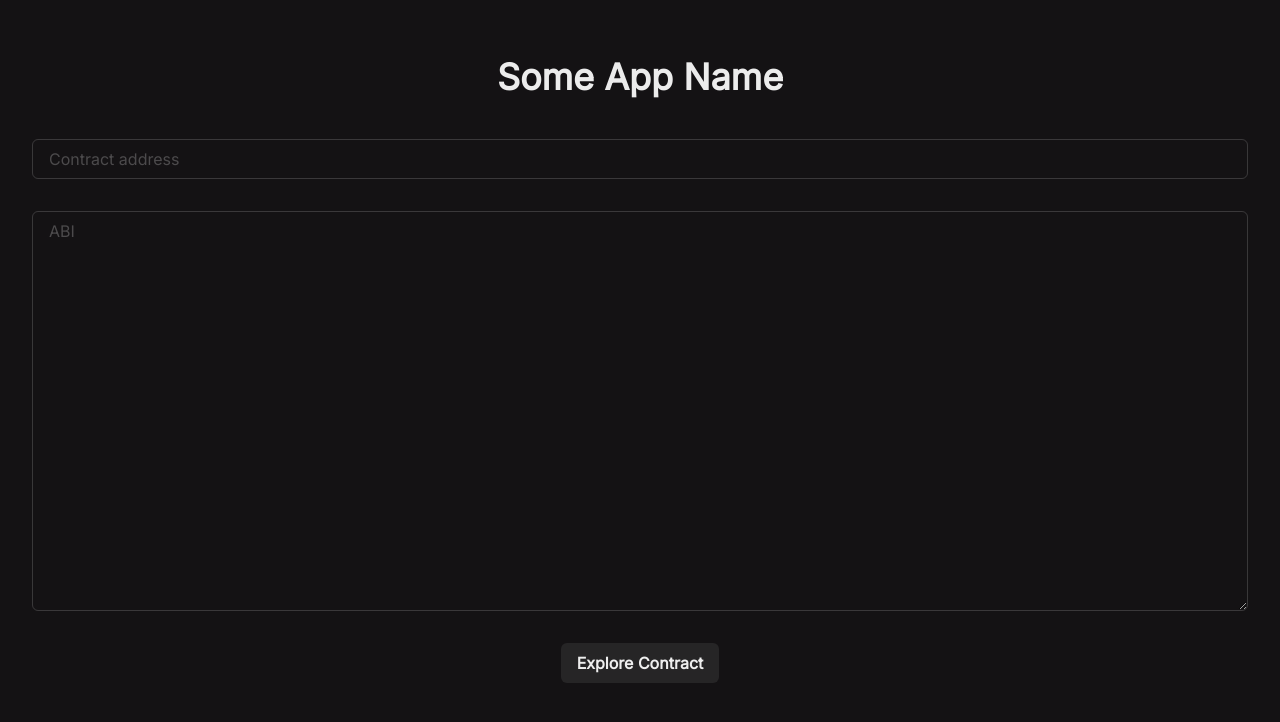
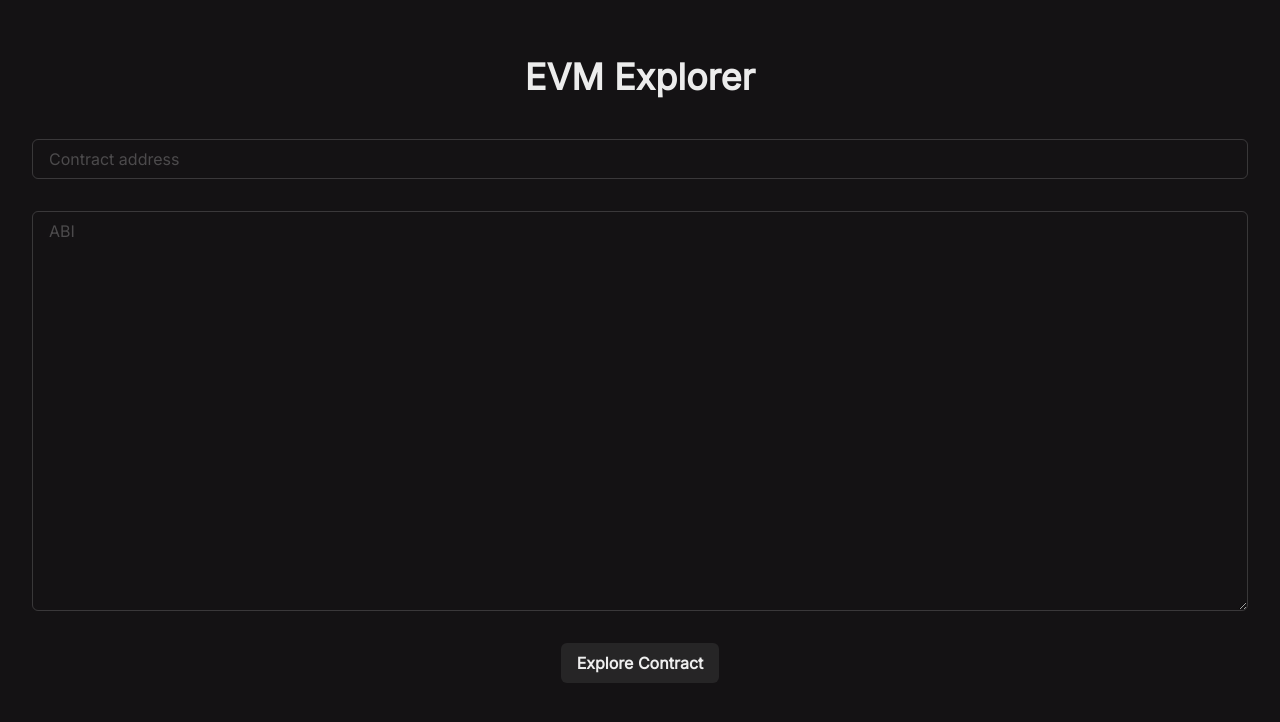
Before and after one commit to dawksh/evm-explorer, a Next.js app: page / in a window 1280 px wide. Shown: the top 722 px of the page. Built offline with nearby package versions, Linux system fonts and the light colour scheme.

Commit message:
feat: add SEO & Branding

```diff
--- a/package.json
+++ b/package.json
@@ -16,6 +16,7 @@
     "ethers": "^5.6.4",
     "framer-motion": "^6.3.0",
     "next": "12.1.5",
+    "next-seo": "^5.4.0",
     "react": "18.0.0",
     "react-dom": "18.0.0"
   },
--- a/pages/_app.tsx
+++ b/pages/_app.tsx
@@ -2,6 +2,7 @@ import type { AppProps } from "next/app";
 import { ChakraProvider, extendTheme } from "@chakra-ui/react";
 import { mode } from "@chakra-ui/theme-tools";
 import "@fontsource/inter";
+import { DefaultSeo } from "next-seo";
 
 const theme = extendTheme({
 	fonts: {
@@ -25,6 +26,19 @@ const theme = extendTheme({
 function MyApp({ Component, pageProps }: AppProps) {
 	return (
 		<ChakraProvider theme={theme}>
+			<DefaultSeo
+				openGraph={{
+					type: "website",
+					locale: "en_IE",
+					url: "https://evm-explorer.vercel.app/",
+					site_name: "EVM Explorer",
+				}}
+				twitter={{
+					handle: "@0xDak",
+					site: "@0xDak",
+					cardType: "summary_large_image",
+				}}
+			/>
 			<Component {...pageProps} />
 		</ChakraProvider>
 	);
--- a/pages/index.tsx
+++ b/pages/index.tsx
@@ -32,7 +32,7 @@ const Home: NextPage = () => {
 	return (
 		<Box p={8}>
 			<Flex justify={"center"} alignItems={"center"} direction={"column"}>
-				<Heading my={6}>Some App Name</Heading>
+				<Heading my={6}>EVM Explorer</Heading>
 				<Input
 					my={4}
 					placeholder={"Contract address"}
```
Also changed, not shown: 2 other files (tests, documents, lock files or other folders).
